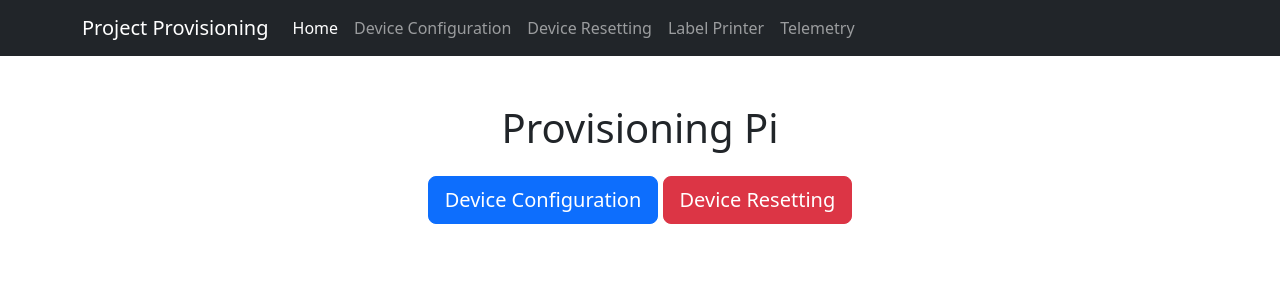
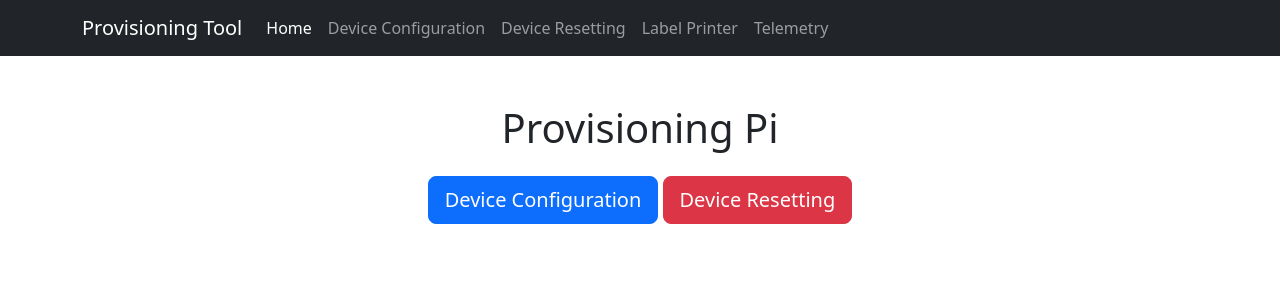
Before and after one commit to scott12123/provisioning, a Flask app: page / in a window 1280 px wide. Shown: the top 300 px of the page. Run offline with Flask 3, Linux system fonts and the light colour scheme.

Commit message:
title updates

```diff
--- a/templates/device_config.html
+++ b/templates/device_config.html
@@ -1,7 +1,7 @@
 <!doctype html>
 <html>
 <head>
-    <title>Device Configurator</title>
+    <title>Device Configuration</title>
     <link href="https://cdn.jsdelivr.net/npm/bootstrap@5.3.0/dist/css/bootstrap.min.css" rel="stylesheet">
     <script src="https://cdn.socket.io/4.5.4/socket.io.min.js"></script>
     <script src="https://cdn.jsdelivr.net/npm/bootstrap@5.3.0/dist/js/bootstrap.bundle.min.js"></script>
--- a/templates/device_reset.html
+++ b/templates/device_reset.html
@@ -1,7 +1,7 @@
 <!doctype html>
 <html>
 <head>
-    <title>Device Configurator</title>
+    <title>Device Resetting</title>
     <link href="https://cdn.jsdelivr.net/npm/bootstrap@5.3.0/dist/css/bootstrap.min.css" rel="stylesheet">
     <script src="https://cdn.socket.io/4.5.4/socket.io.min.js"></script>
     <script src="https://cdn.jsdelivr.net/npm/bootstrap@5.3.0/dist/js/bootstrap.bundle.min.js"></script>
--- a/templates/header.html
+++ b/templates/header.html
@@ -1,6 +1,6 @@
 <nav class="navbar navbar-expand-lg navbar-dark bg-dark">
   <div class="container">
-    <a class="navbar-brand" href="{{ url_for('index') }}">Project Provisioning</a>
+    <a class="navbar-brand" href="{{ url_for('index') }}">Provisioning Tool</a>
     <button class="navbar-toggler" type="button" data-bs-toggle="collapse" data-bs-target="#navbarNav" aria-controls="navbarNav" aria-expanded="false" aria-label="Toggle navigation">
       <span class="navbar-toggler-icon"></span>
     </button>
--- a/templates/index.html
+++ b/templates/index.html
@@ -1,7 +1,7 @@
 <!doctype html>
 <html>
 <head>
-    <title>Provisioning Pi</title>
+    <title>Provisioning Tool</title>
     <link href="https://cdn.jsdelivr.net/npm/bootstrap@5.3.0/dist/css/bootstrap.min.css" rel="stylesheet">
     <script src="https://cdn.jsdelivr.net/npm/bootstrap@5.3.0/dist/js/bootstrap.bundle.min.js"></script>
 </head>
--- a/templates/telemetry_device.html
+++ b/templates/telemetry_device.html
@@ -1,7 +1,7 @@
 <!doctype html>
 <html>
 <head>
-    <title>Device Configurator</title>
+    <title>Telemetry Configuration</title>
     <link href="https://cdn.jsdelivr.net/npm/bootstrap@5.3.0/dist/css/bootstrap.min.css" rel="stylesheet">
     <script src="https://cdn.socket.io/4.5.4/socket.io.min.js"></script>
     <script src="https://cdn.jsdelivr.net/npm/bootstrap@5.3.0/dist/js/bootstrap.bundle.min.js"></script>
```
